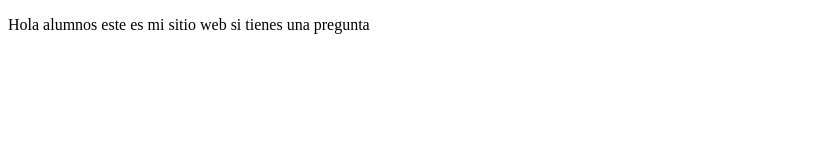
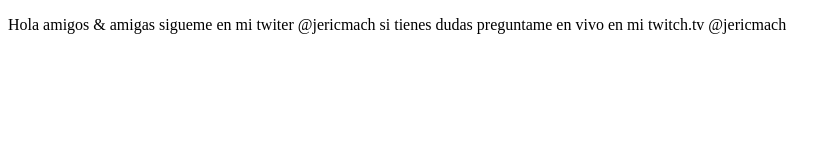
Before and after one commit to jericmach/ProyectoDemoCursoPrework, a plain HTML site: page index.html in a window 1280 px wide. Shown: the whole page, without its empty margins (0-840 px from the left). Drawn offline with Linux system fonts and the light colour scheme.

Commit message:
first commit

```diff
--- a/index.html
+++ b/index.html
@@ -7,6 +7,6 @@
     <title>Hola Mundo</title>
 </head>
 <body>
-    <p>Hola alumnos este es mi sitio web si tienes una pregunta </p>
+    <p>Hola amigos & amigas sigueme en mi twiter @jericmach si tienes dudas preguntame en vivo en mi twitch.tv @jericmach </p>
 </body>
 </html>
```
